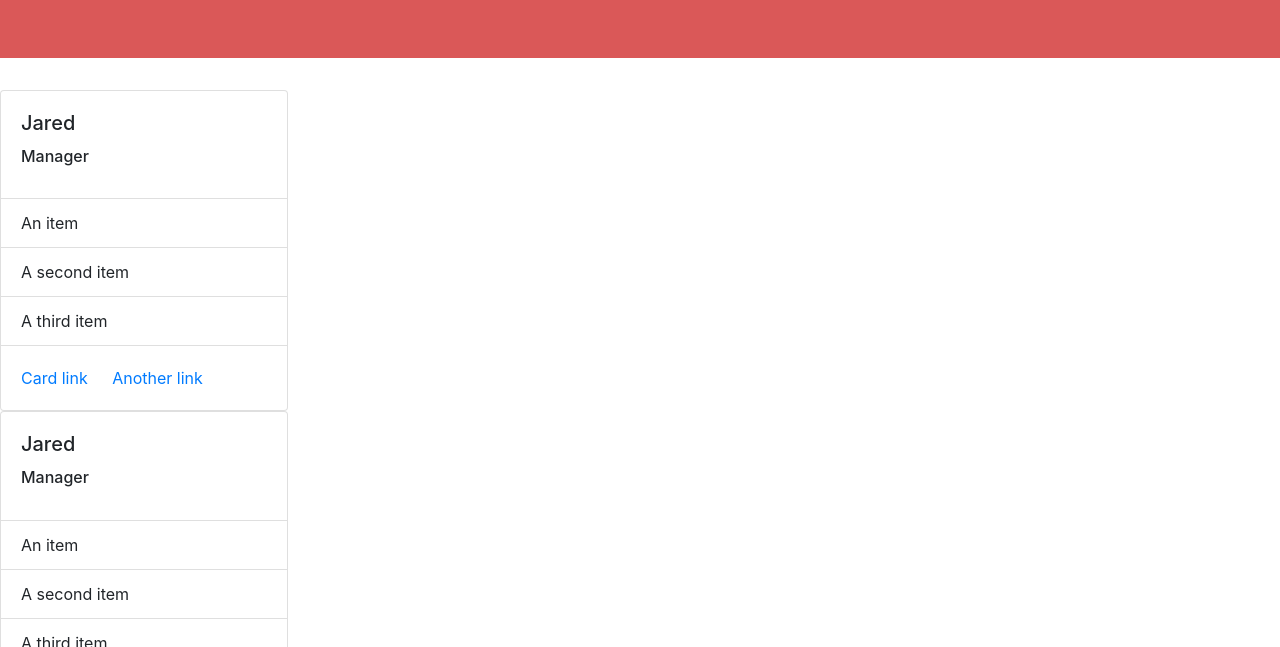
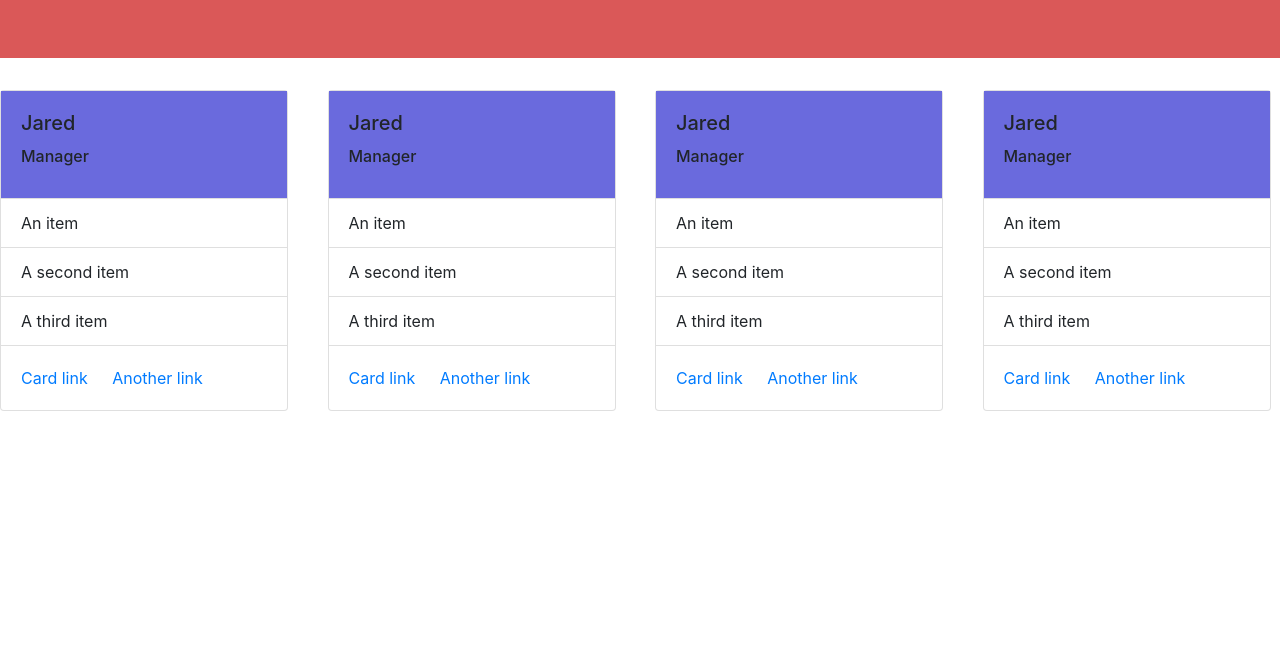
Before and after one commit to Samya129/Team-Profile-Generator, a plain HTML site: page index.html in a window 1280 px wide. Shown: the part 153-800 px from the top of the page. Drawn offline with nearby package versions, Linux system fonts and the light colour scheme.

Commit message:
Added background color to heading area to match demo.

```diff
--- a/index.html
+++ b/index.html
@@ -17,8 +17,10 @@
         </div>
     </div>
     <!-- Card 1 -->
+    <div class="row">
+    <div class="col-3">
     <div class="card" style="width: 18rem;">
-        <div class="card-body">
+        <div class="card-body" style="background-color: rgb(106, 106, 221);">
           <h5 class="card-title">Jared</h5>
           <h6 class="card-title">Manager</h6>
         </div>
@@ -32,9 +34,11 @@
           <a href="#" class="card-link">Another link</a>
         </div>
       </div>
+    </div>
     <!-- Card 2 -->
+    <div class="col-3">
     <div class="card" style="width: 18rem;">
-        <div class="card-body">
+        <div class="card-body" style="background-color: rgb(106, 106, 221);">
           <h5 class="card-title">Jared</h5>
           <h6 class="card-title">Manager</h6>
         </div>
@@ -48,9 +52,11 @@
           <a href="#" class="card-link">Another link</a>
         </div>
       </div>
+    </div>
     <!-- Card 3 -->
+    <div class="col-3">
       <div class="card" style="width: 18rem;">
-        <div class="card-body">
+        <div class="card-body" style="background-color: rgb(106, 106, 221);">
           <h5 class="card-title">Jared</h5>
           <h6 class="card-title">Manager</h6>
         </div>
@@ -64,9 +70,11 @@
           <a href="#" class="card-link">Another link</a>
         </div>
       </div>
+    </div>
     <!-- Card 4 -->
+    <div class="col-3">
         <div class="card" style="width: 18rem;">
-            <div class="card-body">
+            <div class="card-body" style="background-color: rgb(106, 106, 221);">
             <h5 class="card-title">Jared</h5>
             <h6 class="card-title">Manager</h6>
             </div>
@@ -80,6 +88,8 @@
             <a href="#" class="card-link">Another link</a>
             </div>
         </div>
+    </div>
 
+    </div>
 </body>
 </html>
```
